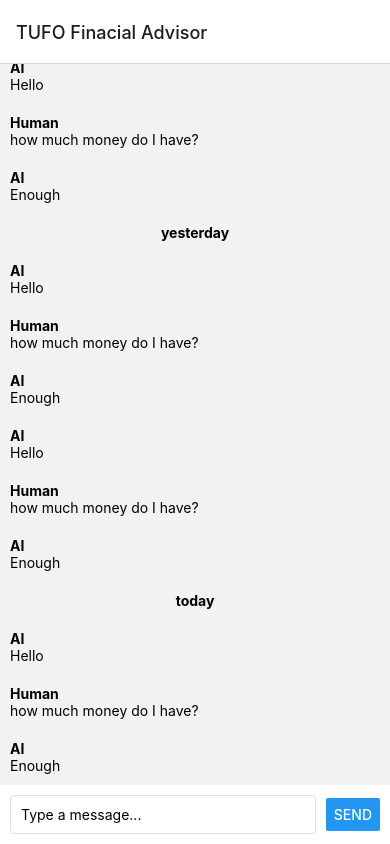
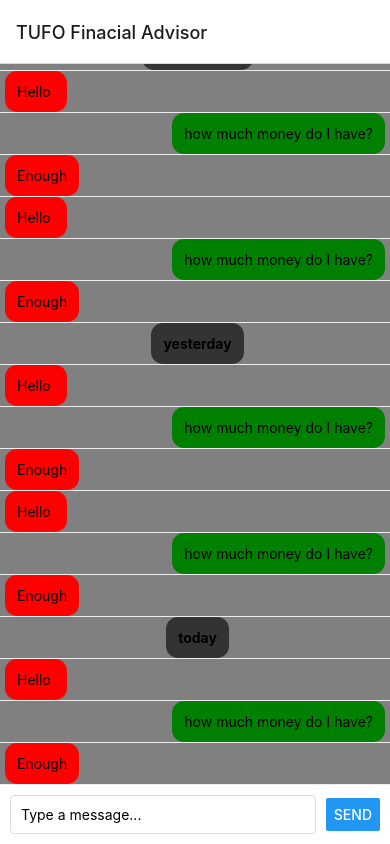
Before and after one commit to keogh/tufuturoenorden-mobile, a React Native app: screen / in a window 390 px wide. Built offline with nearby package versions, Linux system fonts and the light colour scheme.

Commit message:
Improve MessageItem component styles

```diff
--- a/src/domain/Chat/MessageItem.tsx
+++ b/src/domain/Chat/MessageItem.tsx
@@ -1,5 +1,11 @@
 import * as React from 'react';
-import { View, Text, StyleSheet, Image } from 'react-native';
+import {
+  View,
+  Text,
+  StyleSheet,
+  StyleProp,
+  ViewStyle,
+} from 'react-native';
 import type { MessageItemType } from './types';
 
 type Props = {
@@ -7,38 +13,44 @@ type Props = {
 };
 const MessageItem = ({ message }: Props) => {
   // You can add more complex logic here to handle different types of messages
+
+  let viewContentStyles: StyleProp<ViewStyle> = baseMessagesStyles.messageItem;
+  if (message.sender === 'Human') {
+    viewContentStyles = messagesStyles.messageItemHuman;
+  } else if (message.isSeparator) {
+    viewContentStyles = messagesStyles.messageItemSeparator;
+  }
+
   return (
-    <View style={styles.messageItem}>
-      {message.isSeparator ? (
-        <Text style={styles.dateSeparator}>{message.text}</Text>
-      ) : (
-        <>
-          <Text style={styles.sender}>{message.sender}</Text>
-          <Text style={styles.messageText}>{message.text}</Text>
-          {/* Render image if message has one */}
-          {message.image && (
-            <Image
-              source={{ uri: message.image }}
-              style={styles.messageImage}
-            />
-          )}
-          {/* Additional content like timestamps, read receipts, etc., can be added here */}
-        </>
-      )}
+    <View style={styles.messageItemContainer}>
+      <View style={viewContentStyles}>
+        <Text
+          style={
+            message.isSeparator ? styles.dateSeparator : styles.messageText
+          }
+        >
+          {message.text}
+        </Text>
+      </View>
     </View>
   );
 };
 
 const styles = StyleSheet.create({
-  messageItem: {
-    padding: 10,
+  messageItemContainer: {
     borderBottomWidth: 1,
     borderBottomColor: '#eee',
+    backgroundColor: 'gray',
+    flex: 1,
+    justifyContent: 'center',
+    alignItems: 'center',
   },
   sender: {
+    width: 'auto',
     fontWeight: 'bold',
   },
   messageText: {
+    width: 'auto',
     color: 'black',
   },
   messageImage: {
@@ -53,4 +65,29 @@ const styles = StyleSheet.create({
   },
 });
 
+const baseMessagesStyles = StyleSheet.create({
+  messageItem: {
+    backgroundColor: 'red',
+    alignSelf: 'flex-start',
+    maxWidth: '85%',
+    padding: 12,
+    borderRadius: 12,
+    marginLeft: 5,
+  },
+});
+
+const messagesStyles = StyleSheet.create({
+  messageItemHuman: {
+    ...baseMessagesStyles.messageItem,
+    backgroundColor: 'green',
+    alignSelf: 'flex-end',
+    marginRight: 5,
+  },
+  messageItemSeparator: {
+    ...baseMessagesStyles.messageItem,
+    backgroundColor: '#333',
+    alignSelf: 'center',
+  },
+});
+
 export default MessageItem;
--- a/src/domain/Chat/MessagesContainer.tsx
+++ b/src/domain/Chat/MessagesContainer.tsx
@@ -15,7 +15,6 @@ type Props = {
 };
 
 const MessagesContainer = ({ messages }: Props) => {
-  // `messages` should be an array of sections, each with a title and data
   return (
     <KeyboardAvoidingView
       behavior={Platform.OS === 'ios' ? 'padding' : 'height'}
```
